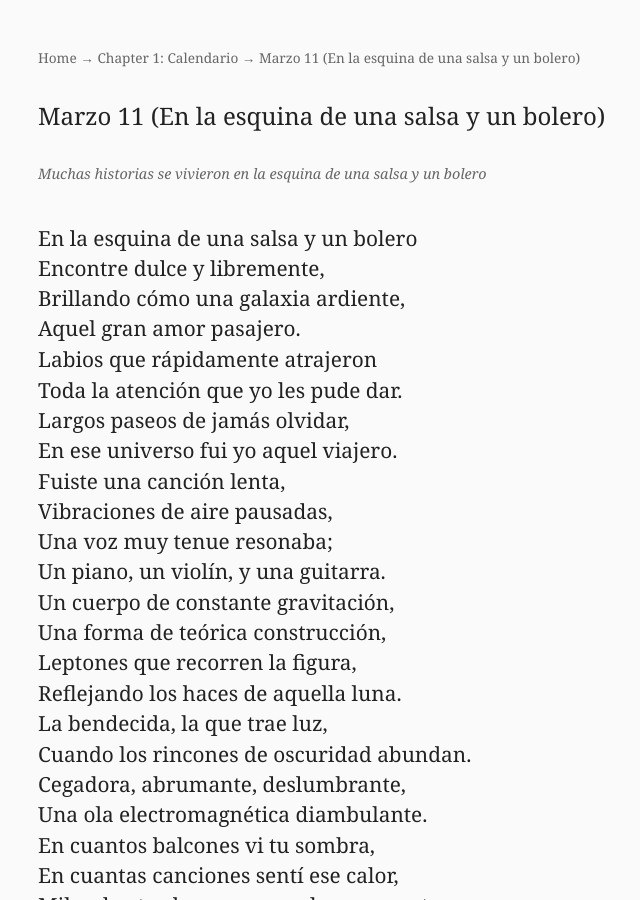
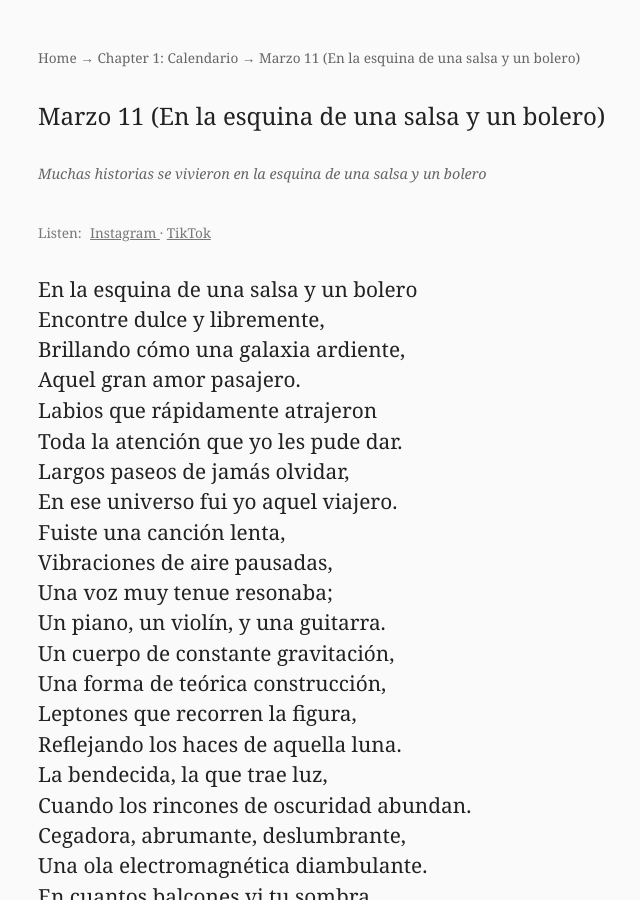
Before and after one commit to thedancingneutrino/thedancingneutrino.github.io, a Jekyll site: the page built from poems/Marzo11.md, in a window 1280 px wide and 900 px high. Shown: the whole window, without its empty margins (302-942 px from the left). Built offline with Jekyll 4.4.1, drawn with Linux system fonts in a browser that asks for light colours; part of the change alters nothing that is shown.

Commit message:
Update Marzo11.md

```diff
--- a/poems/Marzo11.md
+++ b/poems/Marzo11.md
@@ -4,6 +4,8 @@ title: "Marzo 11 (En la esquina de una salsa y un bolero)"
 collection: ch1
 order: 11
 blurb: "Muchas historias se vivieron en la esquina de una salsa y un bolero"
+tiktok: https://www.tiktok.com/@thedancingneutrino/video/7487290262025178390
+instagram: https://www.instagram.com/p/DHyt3O7sJ5g/
 ---
 
 En la esquina de una salsa y un bolero
```
